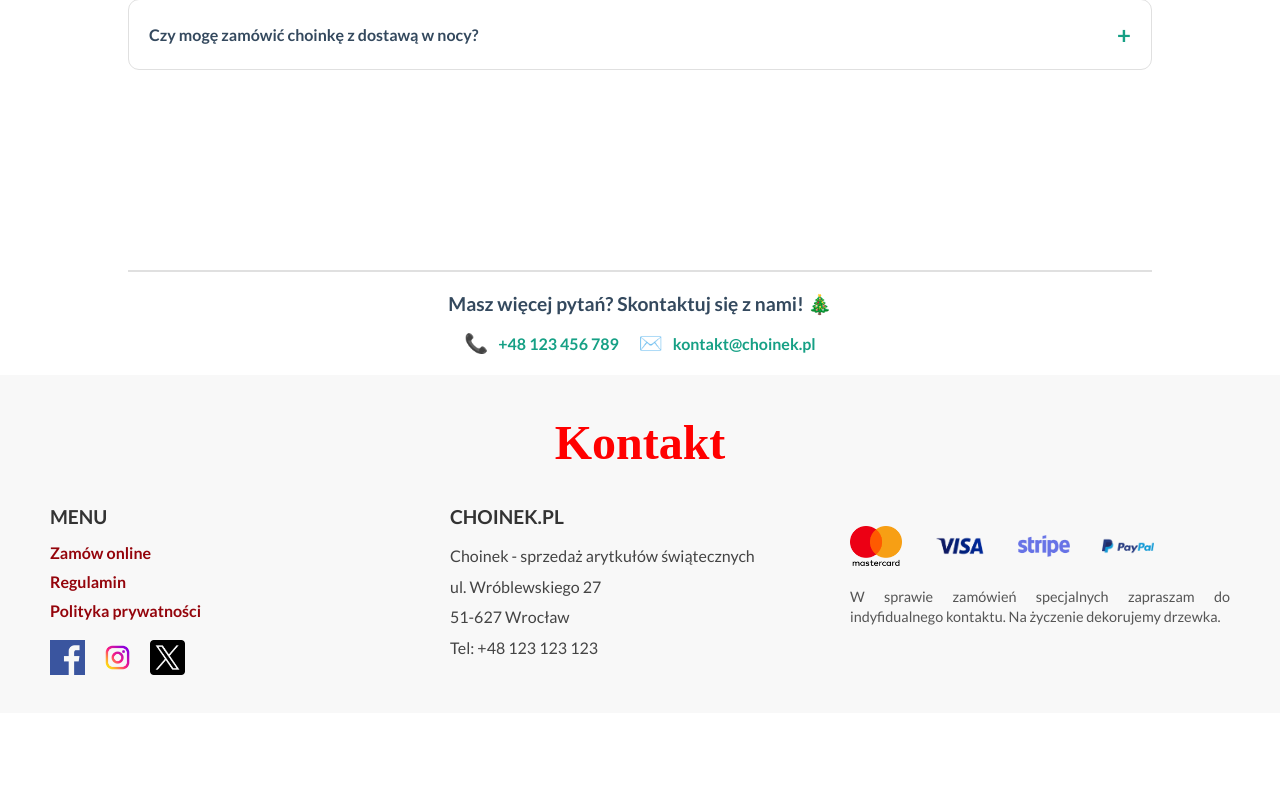
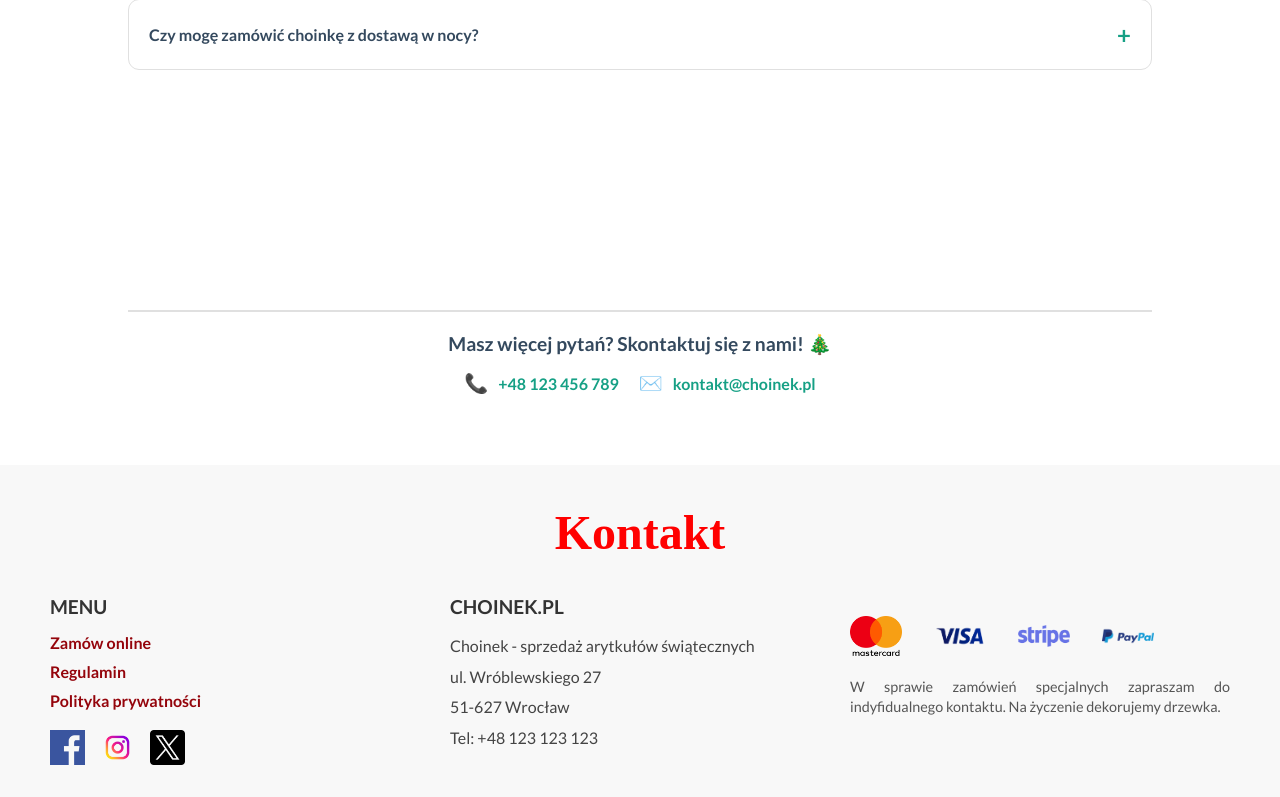
Before and after one commit to JakubStankiewicz1/Choinek, a React (Vite) app in the folder frontend/: page /faq in a window 1280 px wide. Shown: the part 899-1696 px from the top of the page. Before the commit the page ends 1612 px from the top, so only its background shows below. Built offline with nearby package versions, Linux system fonts and the light colour scheme; a web font is replaced by a local one.

Commit message:
Faq look update

```diff
--- a/frontend/src/pages/Faq/faq.css
+++ b/frontend/src/pages/Faq/faq.css
@@ -2,6 +2,7 @@
   width: 80%;
   margin-left: auto;
   margin-right: auto;
+  margin-bottom: 50px;
 }
 
 .faqContainerTitle {
@@ -75,10 +76,10 @@
   color: #34495e;
   padding: 20px;
   border-top: 2px solid #e0e0e0;
-  /* position: fixed; */
   bottom: 0;
   left: 0;
   width: 100%;
+  margin-top: 40px;
 }
 
 .faqContainerContactText {
```
